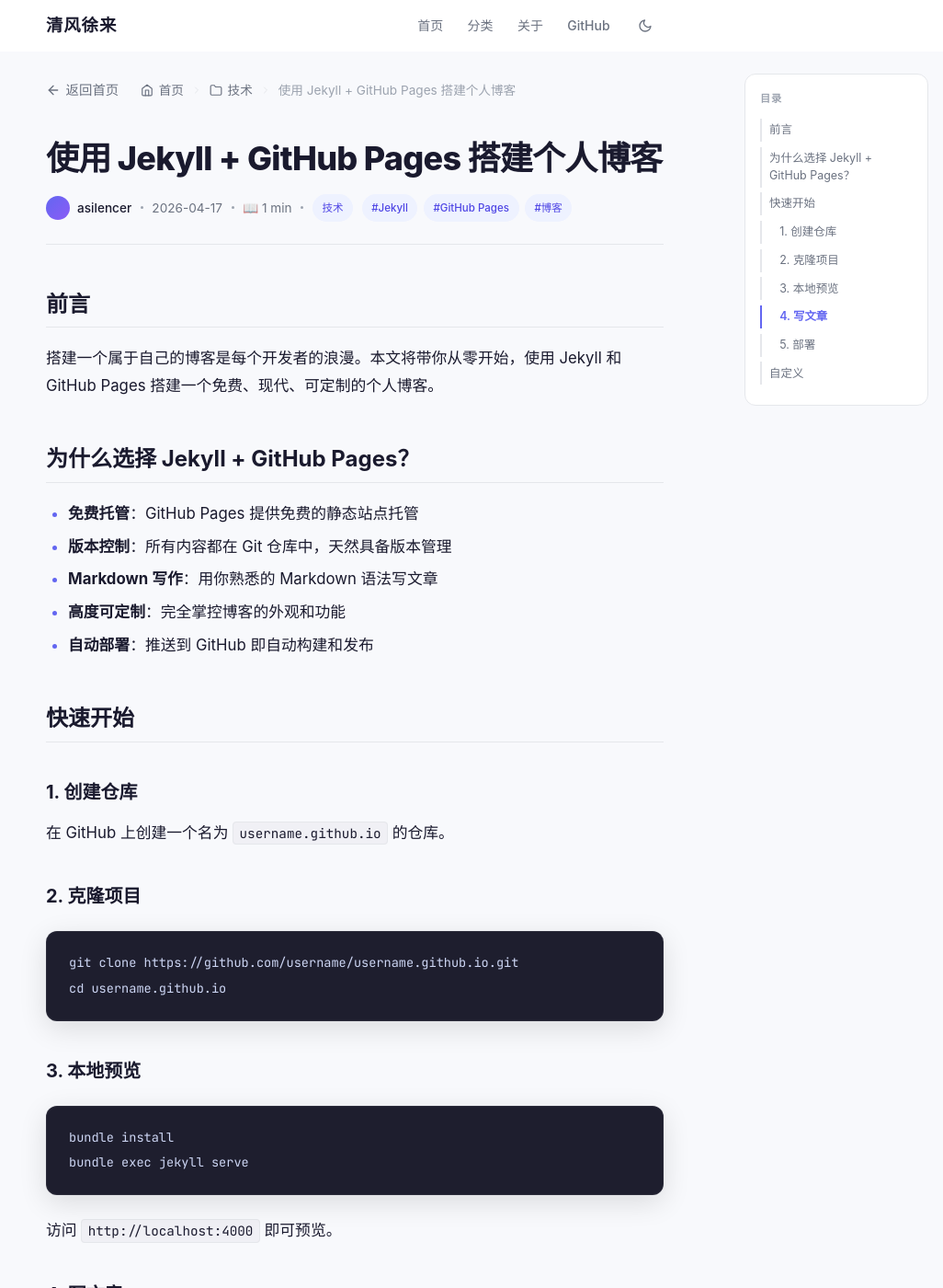
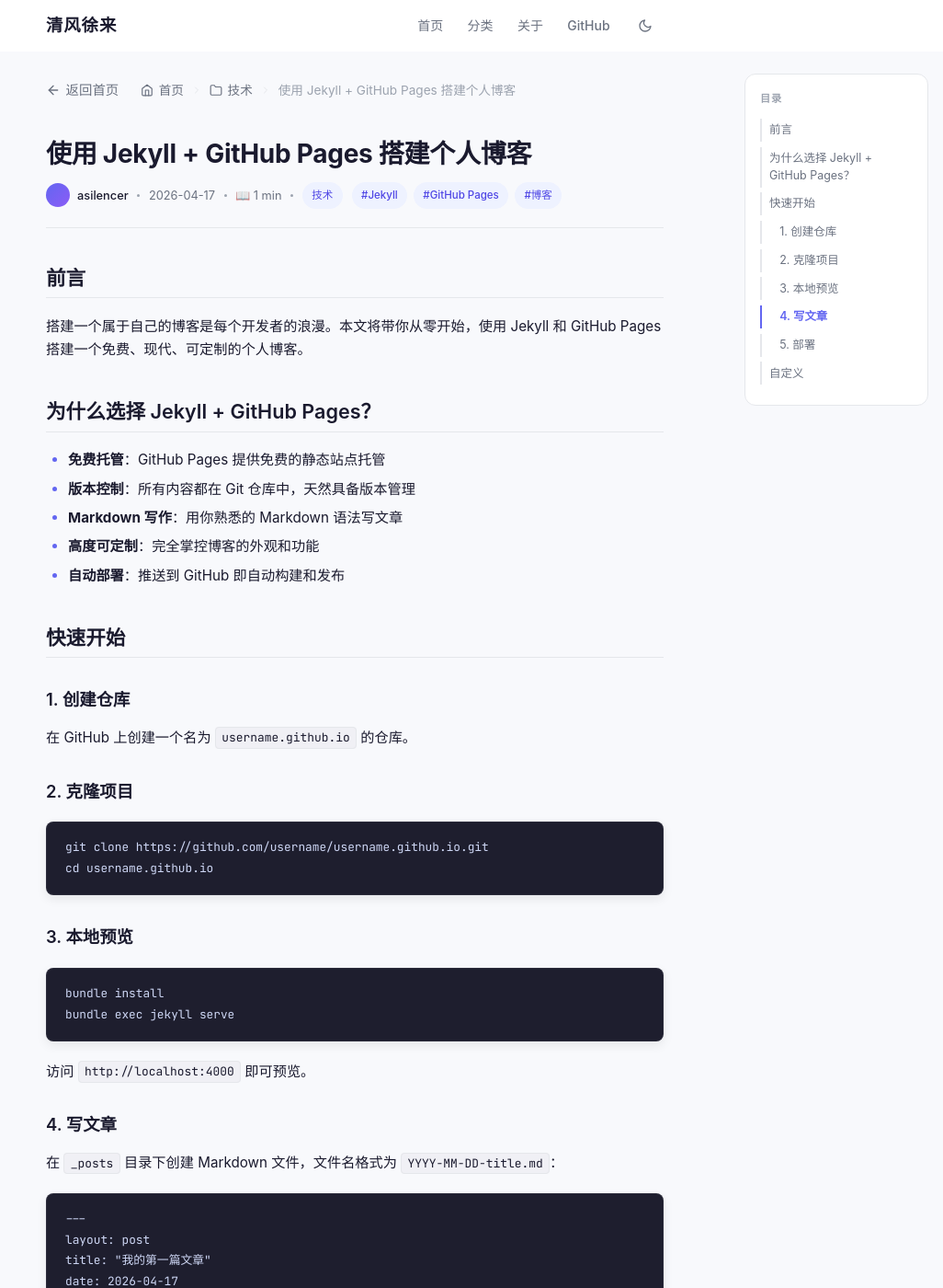
Before and after one commit to Asilencer/asilencer.github.io, a Jekyll site: the page built from _posts/2026-04-17-jekyll-github-pages-blog.md, in a window 1280 px wide and 1400 px high. Shown: the whole window at 92% size, without its empty margins (254-1280 px from the left). Built offline with Jekyll 4.4.1, drawn with Linux system fonts in a browser that asks for light colours.

Commit message:
style: scale down global typography and compact layout elements

```diff
--- a/assets/css/style.css
+++ b/assets/css/style.css
@@ -560,9 +560,9 @@ img { max-width: 100%; height: auto; }
 
 .post-card h2 {
   font-family: var(--font-sans);
-  font-size: 1.25rem;
-  font-weight: 700;
-  margin-bottom: 0.5rem;
+  font-size: 1.15rem;
+  font-weight: 600;
+  margin-bottom: 0.4rem;
   line-height: 1.4;
 }
 
@@ -571,9 +571,9 @@ img { max-width: 100%; height: auto; }
 
 .post-card .excerpt {
   color: var(--color-text-secondary);
-  font-size: 0.95rem;
-  line-height: 1.7;
-  margin-bottom: 1rem;
+  font-size: 0.85rem;
+  line-height: 1.6;
+  margin-bottom: 0.85rem;
   display: -webkit-box;
   -webkit-line-clamp: 2;
   -webkit-box-orient: vertical;
@@ -684,19 +684,19 @@ img { max-width: 100%; height: auto; }
 .post { max-width: var(--max-width); }
 
 .post-header {
-  margin-bottom: 2.5rem;
-  padding-bottom: 1.5rem;
+  margin-bottom: 2rem;
+  padding-bottom: 1.25rem;
   border-bottom: 1px solid var(--color-border);
   text-align: left;
 }
 
 .post-title {
   font-family: var(--font-sans);
-  font-size: 2.25rem;
-  font-weight: 800;
-  letter-spacing: -0.02em;
+  font-size: 1.75rem;
+  font-weight: 700;
+  letter-spacing: -0.01em;
   line-height: 1.3;
-  margin-bottom: 1rem;
+  margin-bottom: 0.8rem;
   color: var(--color-text);
 }
 
@@ -706,7 +706,7 @@ img { max-width: 100%; height: auto; }
   justify-content: flex-start;
   flex-wrap: wrap;
   gap: 0.6rem;
-  font-size: 0.85rem;
+  font-size: 0.8rem;
   color: var(--color-text-secondary);
   font-family: var(--font-sans);
 }
@@ -830,8 +830,8 @@ img { max-width: 100%; height: auto; }
 /* ===== Post Content (Markdown) ===== */
 .post-content,
 .page-content {
-  line-height: 1.75;
-  font-size: 1.05rem;
+  line-height: 1.7;
+  font-size: 0.95rem;
   color: var(--color-text);
   word-break: break-word;
 }
@@ -846,17 +846,17 @@ img { max-width: 100%; height: auto; }
 .page-content h4 {
   font-family: var(--font-sans);
   color: var(--color-text);
-  margin-top: 2em;
+  margin-top: 1.8em;
   margin-bottom: 0.8em;
-  font-weight: 700;
+  font-weight: 600;
   line-height: 1.4;
 }
 
 .post-content h2,
 .page-content h2 {
-  font-size: 1.5rem;
+  font-size: 1.35rem;
   position: relative;
-  padding-bottom: 0.5rem;
+  padding-bottom: 0.4rem;
   border-bottom: 1px solid var(--color-border);
 }
 
@@ -867,23 +867,23 @@ img { max-width: 100%; height: auto; }
 
 .post-content h3,
 .page-content h3 {
-  font-size: 1.25rem;
-  font-weight: 650;
+  font-size: 1.15rem;
+  font-weight: 600;
 }
 
 .post-content p,
-.page-content p { margin-bottom: 1.2rem; }
+.page-content p { margin-bottom: 1rem; }
 
 .post-content ul,
 .post-content ol,
 .page-content ul,
 .page-content ol {
-  margin-bottom: 1.2rem;
+  margin-bottom: 1rem;
   padding-left: 1.5rem;
 }
 
 .post-content li,
-.page-content li { margin-bottom: 0.4rem; }
+.page-content li { margin-bottom: 0.35rem; }
 
 .post-content li::marker,
 .page-content li::marker { color: var(--color-primary); }
@@ -891,15 +891,15 @@ img { max-width: 100%; height: auto; }
 .post-content blockquote,
 .page-content blockquote {
   border-left: 4px solid var(--color-primary);
-  padding: 1rem 1.2rem;
-  margin: 1.5rem 0;
+  padding: 0.85rem 1.2rem;
+  margin: 1.2rem 0;
   background: var(--color-surface-alt);
   border-radius: 0 var(--radius) var(--radius) 0;
   color: var(--color-text-secondary);
   font-family: var(--font-sans);
-  font-size: 1rem;
+  font-size: 0.95rem;
   font-style: normal;
-  line-height: 1.7;
+  line-height: 1.6;
 }
 
 .post-content code,
@@ -916,13 +916,13 @@ img { max-width: 100%; height: auto; }
 .page-content pre {
   background: var(--color-terminal-bg);
   color: #cdd6f4;
-  padding: 1.25rem 1.5rem;
-  border-radius: var(--radius);
+  padding: 1rem 1.25rem;
+  border-radius: var(--radius-sm);
   overflow-x: auto;
-  margin: 1.5rem 0;
-  line-height: 1.65;
+  margin: 1.25rem 0;
+  line-height: 1.5;
   border: 1px solid rgba(255, 255, 255, 0.06);
-  box-shadow: var(--shadow-lg);
+  box-shadow: var(--shadow-md);
   position: relative;
 }
 
@@ -930,9 +930,9 @@ img { max-width: 100%; height: auto; }
 .page-content pre::before {
   content: attr(data-lang);
   position: absolute;
-  top: 0.5rem;
-  right: 0.75rem;
-  font-size: 0.65rem;
+  top: 0.4rem;
+  right: 0.6rem;
+  font-size: 0.6rem;
   color: rgba(255, 255, 255, 0.25);
   text-transform: uppercase;
   letter-spacing: 0.05em;
@@ -943,7 +943,7 @@ img { max-width: 100%; height: auto; }
 .page-content pre code {
   background: none;
   padding: 0;
-  font-size: 0.85rem;
+  font-size: 0.8rem;
   border: none;
 }
 
```
